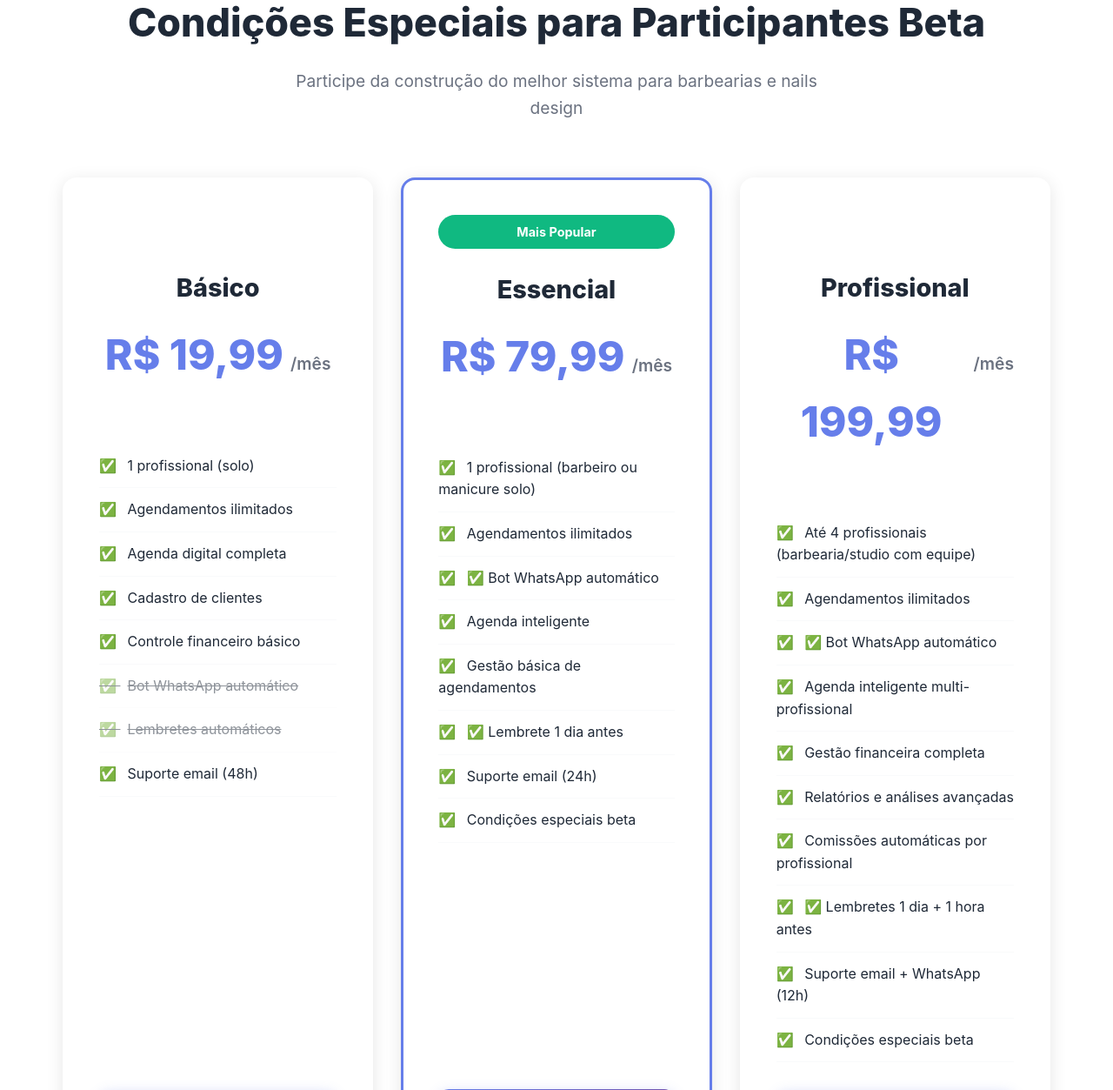
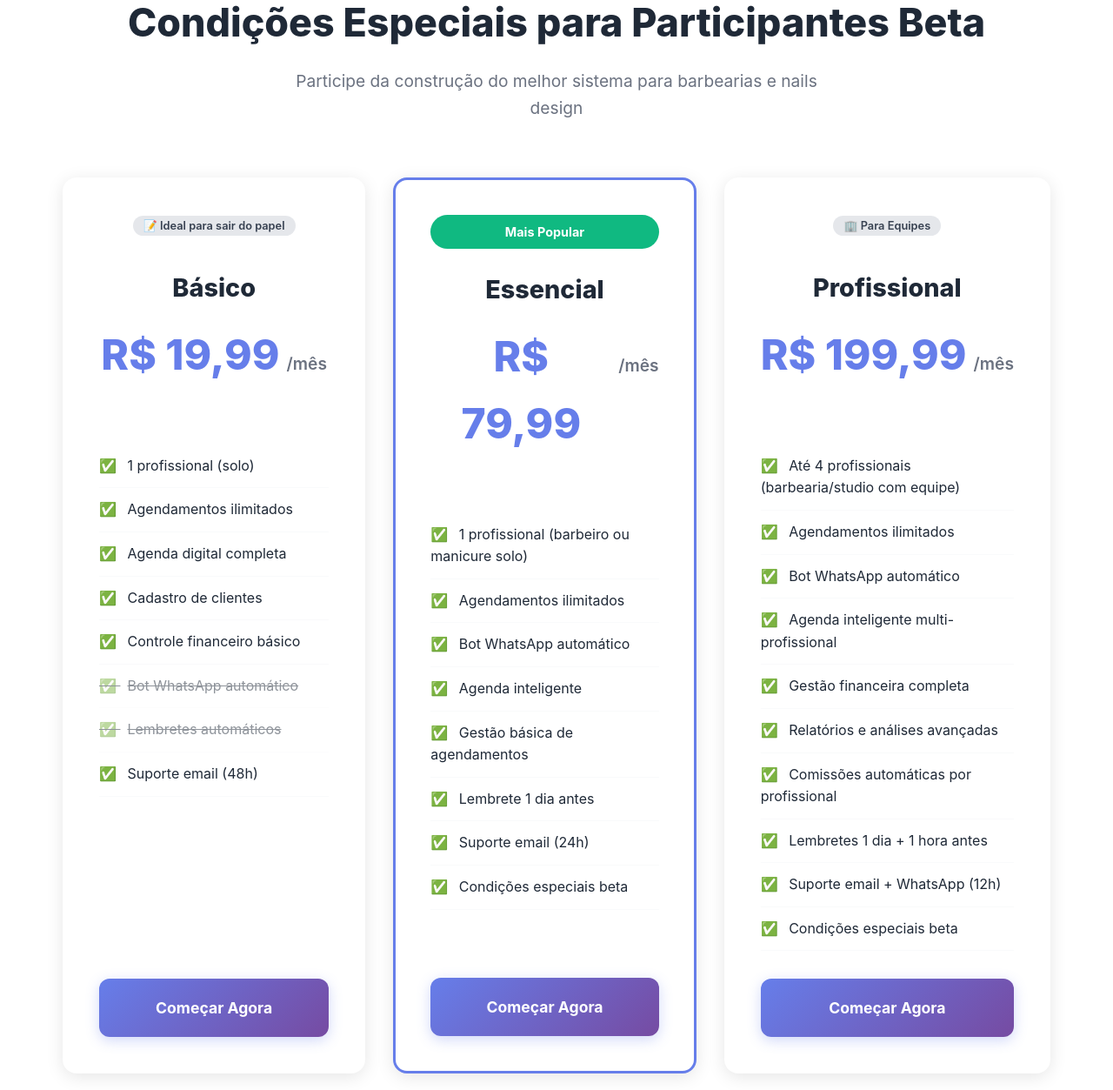
Before and after one commit to VanthuirMaia/Axio_Gestto, a Django app: page / in a window 1280 px wide. Shown: the part 3308-4561 px from the top of the page at 87% size. Run offline with Django 5.2, Linux system fonts and the light colour scheme.

Commit message:
style(landing): Refinamentos visuais e de copy na Landing Page
- Removida palavra 'vitalícias' restante (segurança jurídica)
- Adicionados badges de identificação nos planos:
  * 'Ideal para sair do papel' (Básico)
  * 'Para Equipes' (Profissional)
- Adicionado botão 'Quero ser um Fundador' na seção de transparência
- Melhoria no botão flutuante do WhatsApp (ícone oficial SVG + alinhamento)
- Correção de quebra de linha no preço do plano Profissional
- Removidos emojis duplicados nos itens dos planos (limpeza visual)

```diff
--- a/landing/templates/landing/home.html
+++ b/landing/templates/landing/home.html
@@ -626,11 +626,20 @@
         display: flex;
         align-items: center;
         justify-content: center;
-        font-size: 2rem;
         box-shadow: 0 6px 25px rgba(37, 211, 102, 0.4);
         transition: all 0.3s ease;
         text-decoration: none;
         cursor: pointer;
+        padding: 0; /* Remove padding extra */
+        border: none;
+        outline: none;
+    }
+
+    .whatsapp-button svg {
+        width: 35px;
+        height: 35px;
+        fill: white;
+        display: block; /* Remove espaço extra de inline-block */
     }
 
     .whatsapp-button:hover {
@@ -1069,7 +1078,9 @@
         <div style="display: grid; grid-template-columns: repeat(3, 1fr); gap: 2rem; max-width: 1200px; margin: 3rem auto 0;">
             <!-- PLANO BÁSICO -->
             <div class="pricing-card-home">
-                <div class="badge-placeholder-home"></div>
+                <div class="badge-placeholder-home">
+                    <span style="font-size: 0.8rem; background: #e5e7eb; color: #374151; padding: 4px 12px; border-radius: 12px; font-weight: 600;">📝 Ideal para sair do papel</span>
+                </div>
                 <div class="plan-header-home">
                     <div class="plan-name-home">Básico</div>
                     <div class="plan-price-home">
@@ -1107,10 +1118,10 @@
                 <ul class="plan-features-home">
                     <li>1 profissional (barbeiro ou manicure solo)</li>
                     <li>Agendamentos ilimitados</li>
-                    <li>✅ Bot WhatsApp automático</li>
+                    <li>Bot WhatsApp automático</li>
                     <li>Agenda inteligente</li>
                     <li>Gestão básica de agendamentos</li>
-                    <li>✅ Lembrete 1 dia antes</li>
+                    <li>Lembrete 1 dia antes</li>
                     <li>Suporte email (24h)</li>
                     <li>Condições especiais beta</li>
                 </ul>
@@ -1123,10 +1134,12 @@
 
             <!-- PLANO PROFISSIONAL -->
             <div class="pricing-card-home">
-                <div class="badge-placeholder-home"></div>
+                <div class="badge-placeholder-home">
+                    <span style="font-size: 0.8rem; background: #e5e7eb; color: #374151; padding: 4px 12px; border-radius: 12px; font-weight: 600;">🏢 Para Equipes</span>
+                </div>
                 <div class="plan-header-home">
                     <div class="plan-name-home">Profissional</div>
-                    <div class="plan-price-home">
+                    <div class="plan-price-home" style="white-space: nowrap;">
                         R$ 199,99
                         <small>/mês</small>
                     </div>
@@ -1134,12 +1147,12 @@
                 <ul class="plan-features-home">
                     <li>Até 4 profissionais (barbearia/studio com equipe)</li>
                     <li>Agendamentos ilimitados</li>
-                    <li>✅ Bot WhatsApp automático</li>
+                    <li>Bot WhatsApp automático</li>
                     <li>Agenda inteligente multi-profissional</li>
                     <li>Gestão financeira completa</li>
                     <li>Relatórios e análises avançadas</li>
                     <li>Comissões automáticas por profissional</li>
-                    <li>✅ Lembretes 1 dia + 1 hora antes</li>
+                    <li>Lembretes 1 dia + 1 hora antes</li>
                     <li>Suporte email + WhatsApp (12h)</li>
                     <li>Condições especiais beta</li>
                 </ul>
@@ -1266,9 +1279,12 @@
             </div>
 
             <div style="margin-top: 2.5rem; padding: 1.5rem; background: white; border-radius: 12px; border-left: 4px solid var(--primary-color);">
-                <p style="color: var(--dark); font-weight: 600; margin: 0; font-size: 1.05rem;">
+                <p style="color: var(--dark); font-weight: 600; margin-bottom: 1rem; font-size: 1.05rem;">
                     ✅ Sem provas sociais inventadas. Sem números exagerados. Apenas uma proposta honesta de construção conjunta.
                 </p>
+                <a href="{% url 'landing:cadastro' %}" class="btn btn-primary" style="background: var(--dark); color: white; border: none; font-size: 1rem; padding: 0.8rem 1.5rem;">
+                    🚀 Quero ser um Fundador
+                </a>
             </div>
         </div>
     </div>
@@ -1424,7 +1440,7 @@
 
             <p>
                 Participe do programa beta exclusivo para barbeiros, barbearias e profissionais de nails design.
-                Ajude a construir o melhor sistema de agendamento por WhatsApp do Brasil e garanta condições especiais vitalícias.
+                Ajude a construir o melhor sistema de agendamento por WhatsApp do Brasil e garanta condições especiais.
             </p>
 
             <div class="cta-features">
@@ -1451,7 +1467,9 @@
        target="_blank"
        class="whatsapp-button"
        aria-label="Fale conosco no WhatsApp">
-        💬
+        <svg viewBox="0 0 24 24" xmlns="http://www.w3.org/2000/svg">
+            <path d="M17.472 14.382C17.119 14.205 15.396 13.359 15.08 13.251C14.766 13.141 14.508 13.106 14.249 13.497C13.989 13.887 13.252 14.75 13.042 15.009C12.833 15.263 12.607 15.297 12.254 15.121C11.902 14.945 10.767 14.572 9.42104 13.372C8.35404 12.42 7.63304 11.246 7.42404 10.887C7.21404 10.531 7.40104 10.337 7.57704 10.161C7.73704 10.003 7.93304 9.75 8.12704 9.524C8.30704 9.317 8.37104 9.167 8.49004 8.928C8.60804 8.687 8.54904 8.48 8.45504 8.289C8.36104 8.096 7.63204 6.307 7.32704 5.589C7.03404 4.888 6.72904 4.986 6.52004 4.986C6.32604 4.986 6.09004 4.978 5.85504 4.978C5.61904 4.978 5.23804 5.066 4.91404 5.42C4.59004 5.772 3.67404 6.632 3.67404 8.379C3.67404 10.126 4.94504 11.815 5.12204 12.052C5.30004 12.288 7.65304 15.918 11.258 17.476C12.115 17.846 12.784 18.067 13.308 18.232C14.218 18.52 15.038 18.477 15.688 18.38C16.406 18.273 17.904 17.474 18.217 16.591C18.529 15.709 18.529 14.957 18.435 14.796C18.341 14.636 18.069 14.558 17.472 14.382ZM11.118 20.306C9.07404 20.306 7.15704 19.758 5.48504 18.799L5.05604 18.545L2.89804 19.112L3.48604 17.009L3.19704 16.551C2.10004 14.805 1.52304 12.78 1.52304 10.686C1.52304 5.393 5.82804 1.088 11.121 1.088C13.682 1.088 16.091 2.086 17.901 3.899C19.711 5.711 20.709 8.117 20.708 10.684C20.708 15.979 16.405 20.306 11.118 20.306Z"/>
+        </svg>
     </a>
 </div>
 
```
